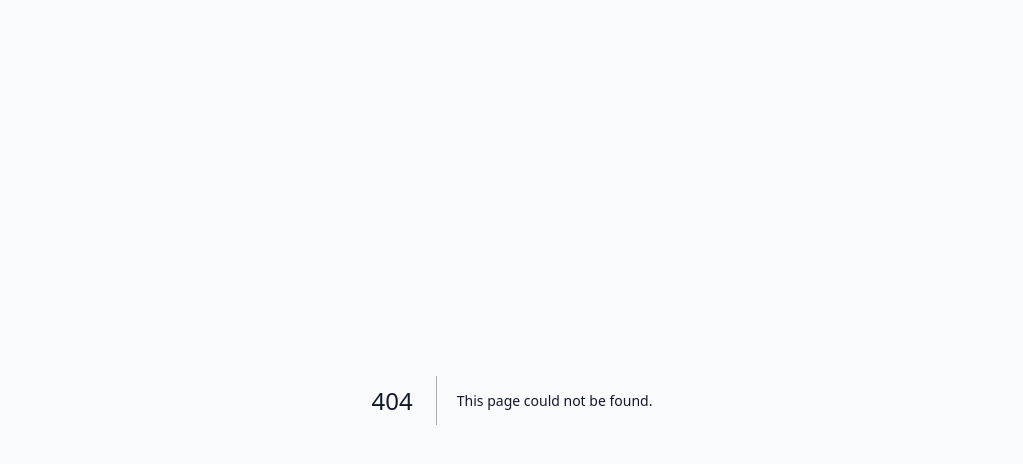
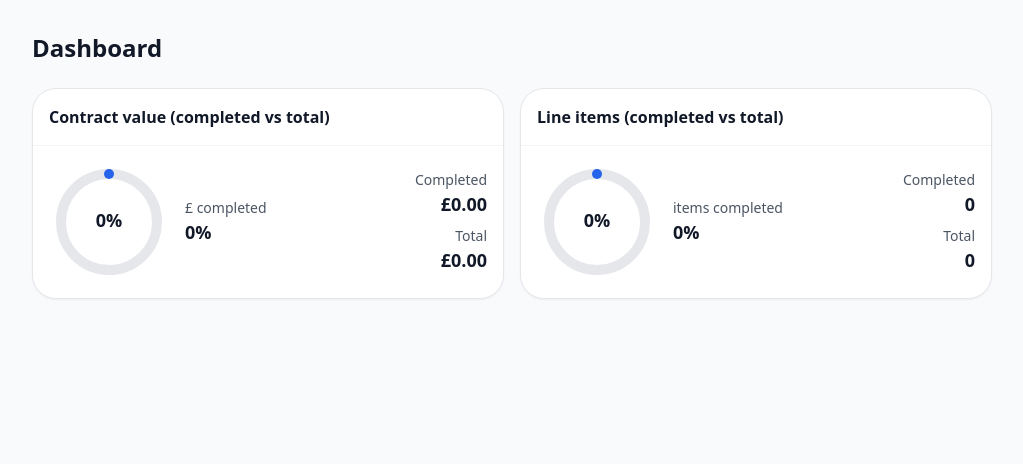
Before and after one commit to mikeherrity1973/contractor-ops, a Next.js app: page /app/dashboard in a window 1280 px wide. Before the commit this address had no page. Shown: the top 464 px of the page, without its empty margins (128-1151 px from the left). Built offline with nearby package versions, Linux system fonts and the light colour scheme; no server answers; the database is empty.

Commit message:
Create page.tsx

```diff
--- /dev/null
+++ b/app/app/dashboard/page.tsx
@@ -0,0 +1,79 @@
+'use client';
+import { useEffect, useState } from 'react';
+import { supabase } from '@/lib/supabaseClient';
+import { Card } from '@/components/ui';
+import { pounds } from '@/utils/money';
+
+type Totals = { totalPence: number; completedPence: number; countAll: number; countCompleted: number };
+
+function Donut({ value, total, label }: { value: number; total: number; label: string }) {
+  const pct = total > 0 ? Math.round((value / total) * 100) : 0;
+  const radius = 48, stroke = 10, C = 2 * Math.PI * radius;
+  const dash = (pct / 100) * C;
+  return (
+    <div className="flex items-center gap-4">
+      <svg width="120" height="120" viewBox="0 0 120 120">
+        <circle cx="60" cy="60" r={radius} stroke="#e5e7eb" strokeWidth={stroke} fill="none" />
+        <circle cx="60" cy="60" r={radius} stroke="#2563eb" strokeWidth={stroke} fill="none"
+                strokeDasharray={`${dash} ${C - dash}`} transform="rotate(-90 60 60)" strokeLinecap="round"/>
+        <text x="50%" y="50%" dominantBaseline="middle" textAnchor="middle" className="fill-gray-900 text-lg font-semibold">{pct}%</text>
+      </svg>
+      <div>
+        <div className="text-sm text-gray-600">{label}</div>
+        <div className="text-lg font-semibold">{pct}%</div>
+      </div>
+    </div>
+  );
+}
+
+export default function Dashboard() {
+  const [t, setT] = useState<Totals>({ totalPence: 0, completedPence: 0, countAll: 0, countCompleted: 0 });
+  const [loading, setLoading] = useState(true);
+
+  useEffect(() => {
+    (async () => {
+      const { data, error } = await supabase.from('line_items').select('total_pence,status');
+      if (!error && data) {
+        const totalPence = data.reduce((s, r: any) => s + (r.total_pence || 0), 0);
+        const completed = data.filter((r: any) => r.status === 'Completed');
+        const completedPence = completed.reduce((s, r: any) => s + (r.total_pence || 0), 0);
+        setT({ totalPence, completedPence, countAll: data.length, countCompleted: completed.length });
+      }
+      setLoading(false);
+    })();
+  }, []);
+
+  if (loading) return <div className="p-6">Loading…</div>;
+
+  return (
+    <div className="mx-auto max-w-5xl px-4 sm:px-6 lg:px-8 py-8 space-y-6">
+      <h1 className="text-2xl font-semibold">Dashboard</h1>
+
+      <div className="grid grid-cols-1 md:grid-cols-2 gap-4">
+        <Card title="Contract value (completed vs total)">
+          <div className="flex items-center justify-between">
+            <Donut value={t.completedPence} total={t.totalPence} label="£ completed" />
+            <div className="text-right">
+              <div className="text-sm text-gray-600">Completed</div>
+              <div className="text-lg font-semibold">{pounds(t.completedPence / 100)}</div>
+              <div className="text-sm text-gray-600 mt-2">Total</div>
+              <div className="text-lg font-semibold">{pounds(t.totalPence / 100)}</div>
+            </div>
+          </div>
+        </Card>
+
+        <Card title="Line items (completed vs total)">
+          <div className="flex items-center justify-between">
+            <Donut value={t.countCompleted} total={t.countAll} label="items completed" />
+            <div className="text-right">
+              <div className="text-sm text-gray-600">Completed</div>
+              <div className="text-lg font-semibold">{t.countCompleted}</div>
+              <div className="text-sm text-gray-600 mt-2">Total</div>
+              <div className="text-lg font-semibold">{t.countAll}</div>
+            </div>
+          </div>
+        </Card>
+      </div>
+    </div>
+  );
+}
```
